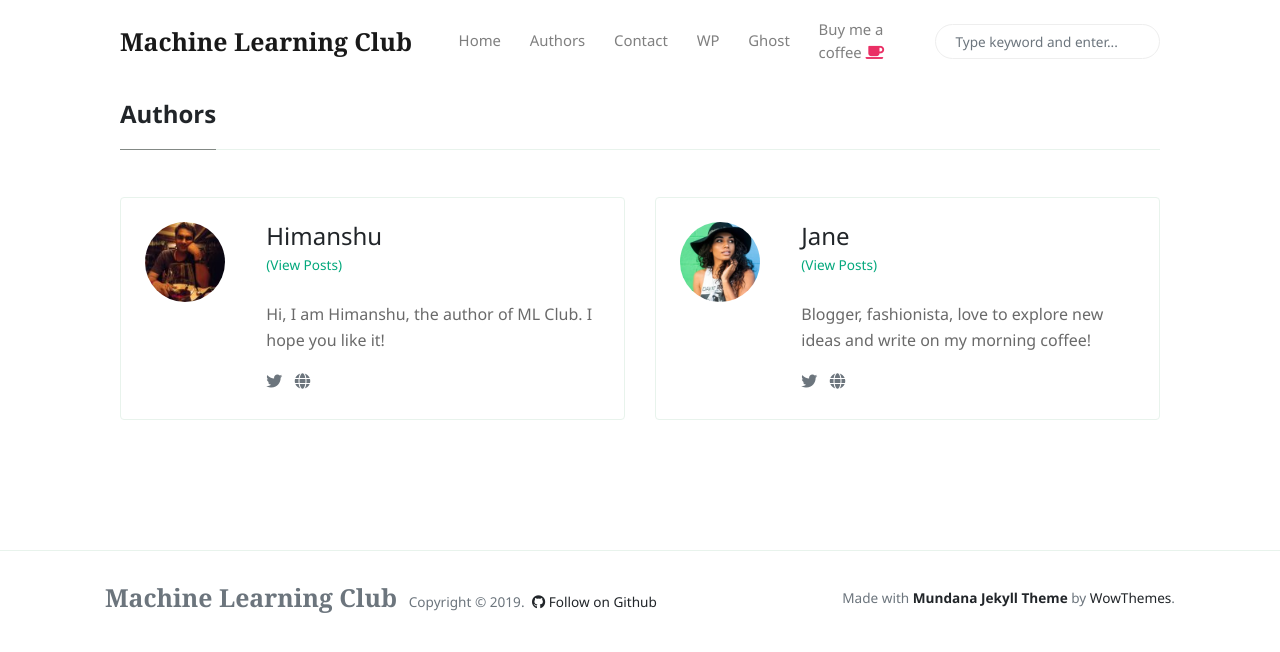
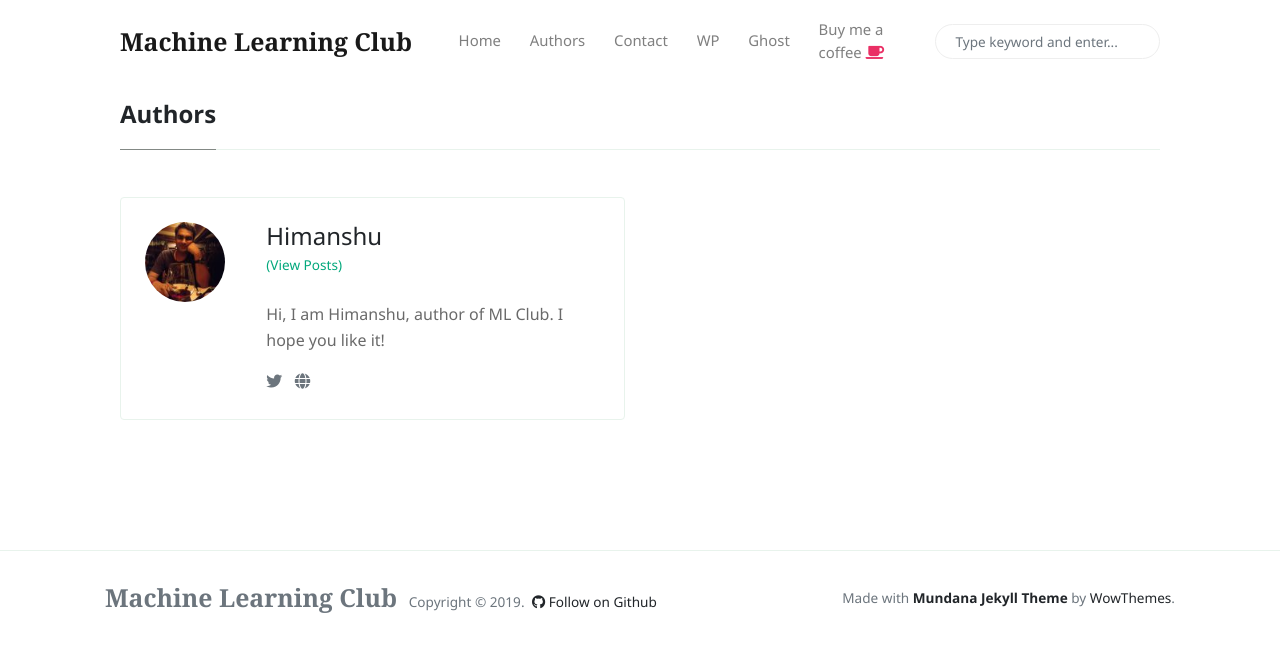
Before and after one commit to Machine-Learning-Club-India/MLClub, a Jekyll site: the page built from _pages/authors-list.html, in a window 1280 px wide. Shown: the top 652 px of the page. Built offline with Jekyll 4.4.1, drawn with Linux system fonts in a browser that asks for light colours; nearby versions of some CDN libraries.

Commit message:
Update authors

```diff
--- a/_config.yml
+++ b/_config.yml
@@ -23,16 +23,8 @@ authors:
       name:           Himanshu
       site:           https://www.wowthemes.net
       avatar:         /assets/images/avatar_him.jpg
-      bio:            "Hi, I am Himanshu, the author of ML Club. I hope you like it!"
+      bio:            "Hi, I am Himanshu, author of ML Club. I hope you like it!"
       email:          g.himanshu2312@gmail.com
-      twitter:        https://twitter.com/wowthemesnet
-
-    jane:
-      name:           Jane
-      site:           https://www.wowthemes.net
-      avatar:         /assets/images/avatar2.jpg
-      bio:            "Blogger, fashionista, love to explore new ideas and write on my morning coffee!"
-      email:          fakemail@gmail.com
       twitter:        https://twitter.com/wowthemesnet
 
 # Defaults
```
